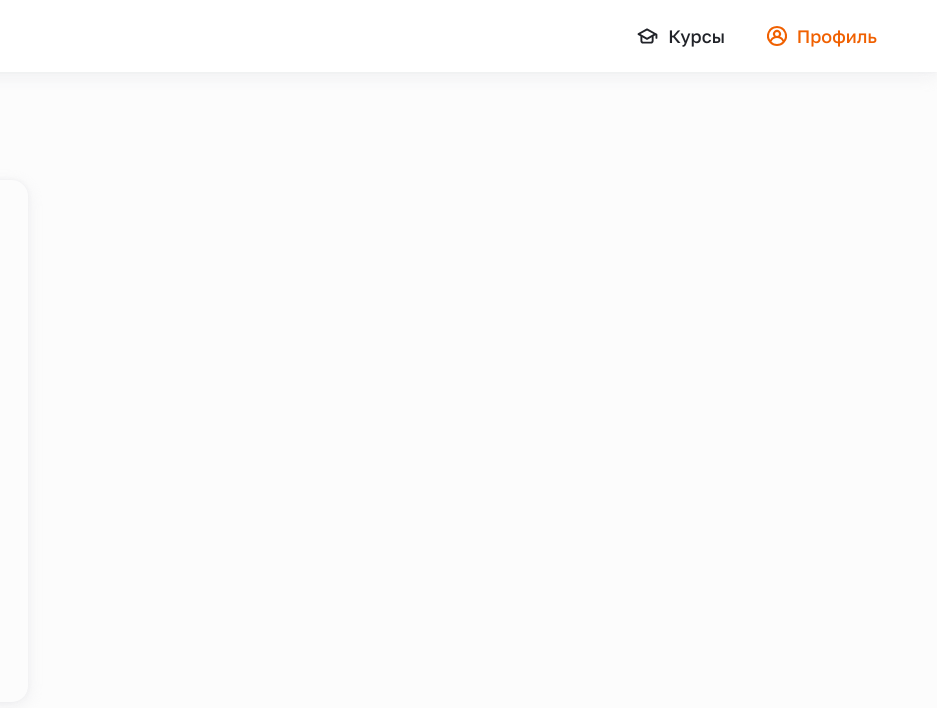
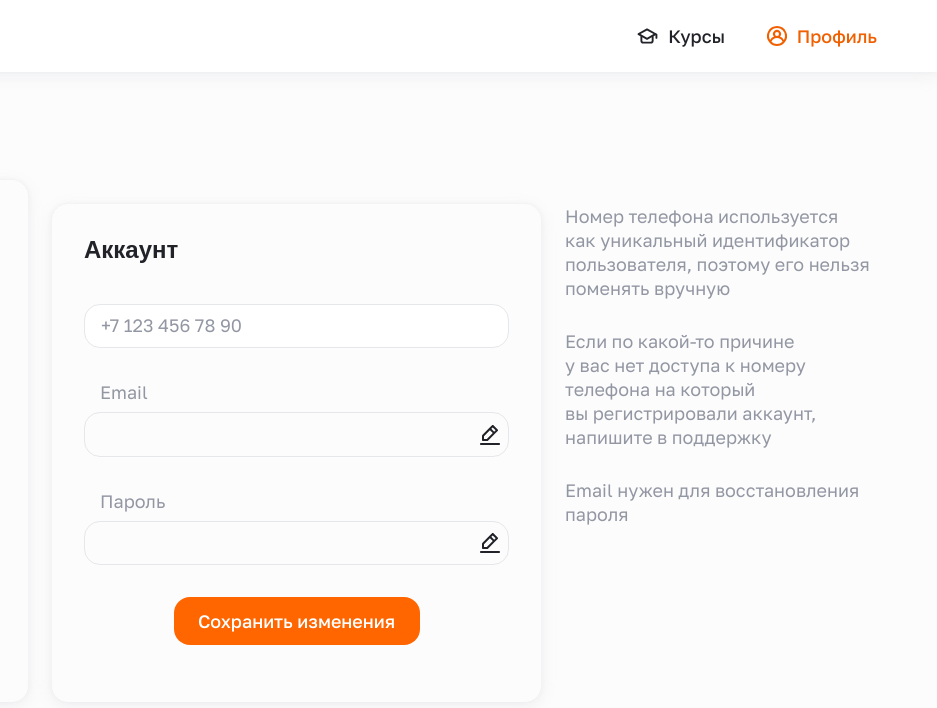
Before and after one commit to evgenypulnikov/lisa-alert-courses, a plain HTML site: page profile.html in a window 1280 px wide. Shown: the full height of the page, 343-1280 px from the left. Drawn offline with Linux system fonts and the light colour scheme; files whose address does not match are found by name.

Commit message:
feature/acc-data
feature/acc-data

```diff
--- /dev/null
+++ b/blocks/acc__data/__btn/acc__btn.css
@@ -0,0 +1,31 @@
+.acc__btn {
+  border: none;
+  margin: 32px auto 0;
+  background: #FF6600;
+  border-radius: 16px;
+  font-family: 'Golos', sans-serif;
+  font-style: normal;
+  font-weight: 500;
+  font-size: 18px;
+  line-height: 24px;
+  text-align: center;
+  color: #FFFFFF;
+  padding: 12px 24px;
+  width: 246px;
+  cursor: pointer;
+  transition: all ease-in-out .3s;
+}
+
+.acc__btn:hover {
+  opacity: .8;
+}
+
+.acc__btn:active {
+  color: #9397A3;
+  background: #E6E7EB;
+}
+
+.acc__btn:focus {
+  color: #9397A3;
+  background: #E6E7EB;
+}
--- /dev/null
+++ b/blocks/acc__data/__form/acc__form.css
@@ -0,0 +1,8 @@
+.acc__form {
+  display: flex;
+  flex-direction: column;
+  flex-basis: 648px;
+  padding: 32px;
+  box-shadow: 0px 0px 4px rgba(231, 232, 235, 0.6), 0px 4px 16px rgba(231, 232, 235, 0.6);
+  border-radius: 16px;
+}
--- /dev/null
+++ b/blocks/acc__data/__title/acc__title.css
@@ -0,0 +1,9 @@
+.acc__title {
+  font-family: 'GolosTextWebBold', sans-serif;
+  font-style: normal;
+  font-weight: 700;
+  font-size: 24px;
+  line-height: 28px;
+  color: #212329;
+  margin: 0;
+}
--- /dev/null
+++ b/blocks/acc__data/_input/acc_input.css
@@ -0,0 +1,6 @@
+.acc__input {
+  border: 1px solid #E6E7EB;
+  box-sizing: border-box;
+  border-radius: 16px;
+  padding: 12px 16px;
+}
--- /dev/null
+++ b/blocks/acc__data/_input/acc_input_mail.css
@@ -0,0 +1,5 @@
+.acc_input_mail {
+  background: url(../../../images/edit.svg) no-repeat;
+  background-position-x: 98%;
+  background-position-y: center;
+}
--- /dev/null
+++ b/blocks/acc__data/_input/acc_input_pass.css
@@ -0,0 +1,5 @@
+.acc_input_pass {
+  background: url(../../../images/edit.svg) no-repeat;
+  background-position-x: 98%;
+  background-position-y: center;
+}
--- /dev/null
+++ b/blocks/acc__data/_input/acc_input_phone.css
@@ -0,0 +1,8 @@
+.acc_input_phone::placeholder {
+  font-family: 'Golos', sans-serif;
+  font-style: normal;
+  font-weight: 400;
+  font-size: 18px;
+  line-height: 24px;
+  color: #9397A3;
+}
--- /dev/null
+++ b/blocks/acc__data/_label/acc_label.css
@@ -0,0 +1,11 @@
+.acc__label {
+  margin-top: 32px;
+  font-family: 'Golos', sans-serif;
+  font-style: normal;
+  font-weight: 400;
+  font-size: 18px;
+  line-height: 24px;
+  color: #9397A3;
+  margin-left: 16px;
+  margin-bottom: 8px;
+}
--- /dev/null
+++ b/blocks/acc__data/acc__data.css
@@ -0,0 +1,7 @@
+.acc__data {
+  display: flex;
+  column-gap: 24px;
+  justify-content: end;
+  margin-top: 24px;
+  width: 100%;
+}
--- /dev/null
+++ b/blocks/acc__data/tip/__text/tip__text.css
@@ -0,0 +1,3 @@
+.tip__text {
+  margin: 0;
+}
--- /dev/null
+++ b/blocks/acc__data/tip/tip.css
@@ -0,0 +1,12 @@
+.tip {
+  max-width: 312px;
+  font-family: 'Golos', sans-serif;
+  font-style: normal;
+  font-weight: 400;
+  font-size: 18px;
+  line-height: 24px;
+  color: #9397A3;
+  display: flex;
+  flex-direction: column;
+  row-gap: 29px;
+}
--- a/pages/profile.css
+++ b/pages/profile.css
@@ -43,3 +43,22 @@
 @import url("../blocks/account-overview/__status-list/account-overview__status-list.css");
 @import url("../blocks/account-overview/__status-item/account-overview__status-item.css");
 @import url("../blocks/account-overview/__description/account-overview__description.css");
+
+/* Account Data */
+
+@import url('../vendor/normalize.css');
+@import url('../fonts/fonts.css');
+@import url('../blocks/acc__data/acc__data.css');
+@import url('../blocks/acc__data/__btn/acc__btn.css');
+@import url('../blocks/acc__data/__form/acc__form.css');
+@import url('../blocks/acc__data/__title/acc__title.css');
+@import url('../blocks/acc__data/_input/acc_input.css');
+@import url('../blocks/acc__data/_input/acc_input_mail.css');
+@import url('../blocks/acc__data/_input/acc_input_pass.css');
+@import url('../blocks/acc__data/_input/acc_input_phone.css');
+@import url('../blocks/acc__data/_label/acc_label.css');
+@import url('../blocks/acc__data/_label/acc_label_mail.css');
+@import url('../blocks/acc__data/_label/acc_label_pass.css');
+@import url('../blocks/acc__data/_label/acc_label_phone.css');
+@import url('../blocks/acc__data/tip/tip.css');
+@import url('../blocks/acc__data/tip/__text/tip__text.css');
--- a/profile.html
+++ b/profile.html
@@ -11,7 +11,7 @@
 <body class="page">
   <header class="header">
     <div class="container container_block_header">
-      <a href="#!" class="header__logo page-link">Учебная платформа</a>
+      <a href="#" class="header__logo page-link">Учебная платформа</a>
       <nav class="header__nav">
         <ul class="header__nav-list">
           <li class="header__nav-item">
@@ -70,6 +70,26 @@
         </button>
       </div>
 
+      <div class="acc__data">
+        <form class="acc__form">
+          <h3 class="acc__title">Аккаунт</h3>
+          <label class="acc__label acc_label_phone" for="phone"></label>
+          <input class="acc__input acc_input_phone" type="number" name="phone" id="phone" placeholder="+7 123 456 78 90">
+          <label class="acc__label acc_label_mail" for="email">Email</label>
+          <input class="acc__input acc_input_mail" type="email" id="email">
+          <label class="acc__label acc_label_pass" for="pass">Пароль</label>
+          <input class="acc__input acc_input_pass" type="password" id="pass">
+          <button type="submit" class="acc__btn">Сохранить изменения</button>
+        </form>
+        <div class="tip">
+          <p class="tip__text">Номер телефона используется как уникальный идентификатор пользователя, поэтому его нельзя
+            поменять вручную</p>
+          <p class="tip__text">Если по какой-то причине у вас нет доступа к номеру телефона на который вы регистрировали
+            аккаунт, напишите в поддержку</p>
+          <p class="tip__text">Email нужен для восстановления пароля</p>
+        </div>
+      </div>
+
     </div>
   </main>
 
```
Also changed, not shown: blocks/acc__data/_label/acc_label_mail.css (added), blocks/acc__data/_label/acc_label_pass.css (added), blocks/acc__data/_label/acc_label_phone.css (added), images/edit.svg (added).
